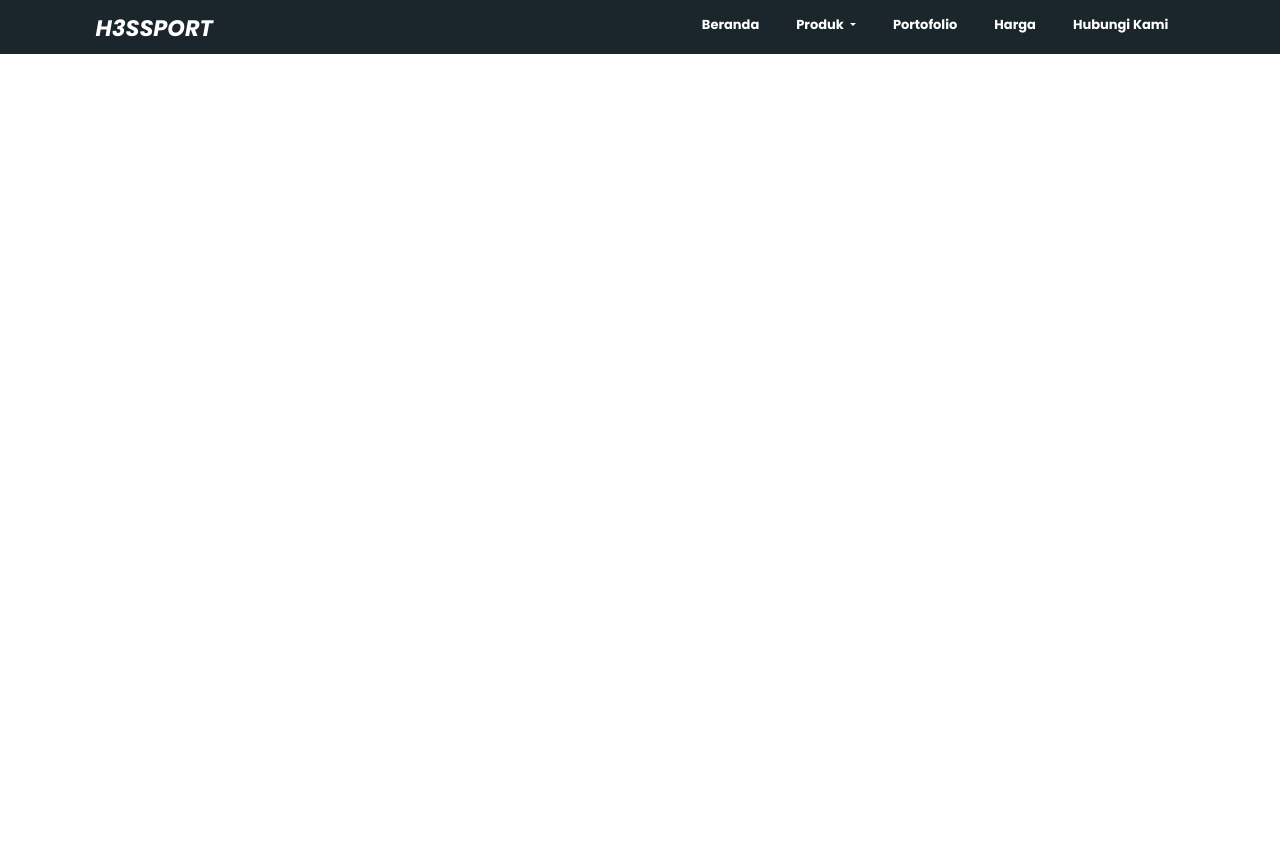
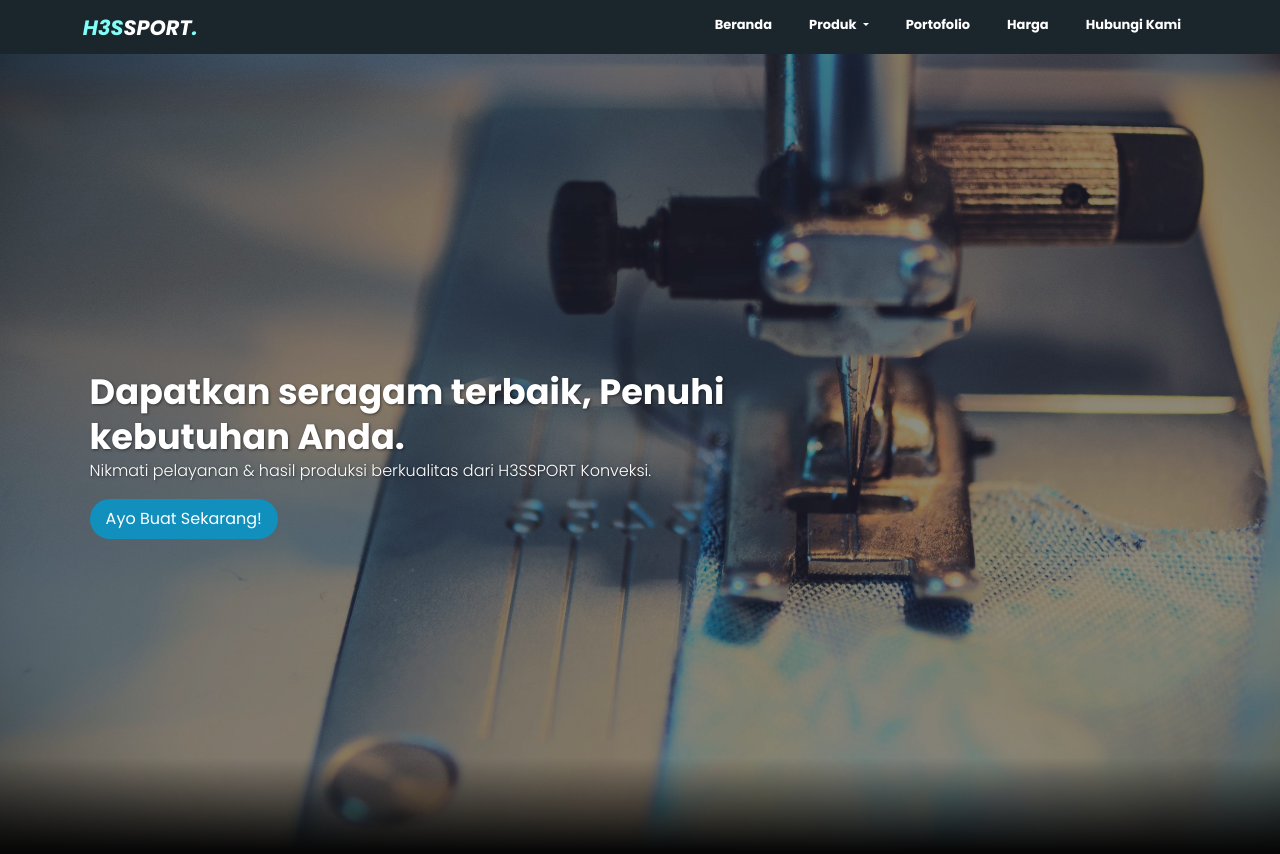
Before and after one commit to syauqinadhif/web-konveksi, a Vue app: page / in a window 1280 px wide. Before the commit the page ends 800 px from the top, so only its background shows below. Built offline with nearby package versions, Linux system fonts and the light colour scheme.

Commit message:
beranda update

```diff
--- a/src/components/Header.vue
+++ b/src/components/Header.vue
@@ -6,7 +6,7 @@ import { RouterView } from "vue-router";
   <header>
     <nav class="container">
       <div class="branding">
-        <h1>H3SSPORT</h1>
+        <h1> <span>H3S</span>SPORT<span>.</span></h1>
       </div>
       <ul class="nav-routes">
         <RouterLink to="/">Beranda</RouterLink>
@@ -33,14 +33,6 @@ import { RouterView } from "vue-router";
             <router-link to="/produk/kemeja" class="dropdown-item">Tote Bag</router-link>
           </div>
         </li>
-        <!-- <li class="dropdown">
-          <router-link to="/produk" class="dropbtn">Produk</router-link>
-          <div class="dropdown-content">
-            <router-link to="/produk/kaos">Kaos</router-link>
-            <router-link to="/produk/jaket">Jaket</router-link>
-            <router-link to="/produk/kemeja">Kemeja</router-link>
-          </div>
-        </li> -->
         <RouterLink to="/about">Portofolio</RouterLink>
         <RouterLink to="/about">Harga</RouterLink>
         <RouterLink to="/about">Hubungi Kami</RouterLink>
@@ -50,13 +42,18 @@ import { RouterView } from "vue-router";
 </template>
 
 <style lang="scss" scoped>
+
 header {
+  // background-color: var(--bg) !important;
   background-color: #1b262c;
+  // position:relative;
+  // background-color: rgba(1, 1, 1, 0.6);
+
 
   nav {
     display: flex;
     align-items: center;
-    padding: 0.75rem 2% 0.1rem;
+    padding: 0.75rem 1% 0.1rem;
 
     .branding {
       display: flex;
@@ -64,10 +61,13 @@ header {
       gap: 8px;
 
       h1 {
-        font-size: 1.4rem;
-        font-weight: 700;
+        font-size: 1.3rem;
+        font-weight: 600;
         color: #fff;
         font-style: italic;
+      }
+      span {
+        color: #82fdf7;
       }
     }
 
@@ -89,7 +89,7 @@ header {
       }
 
       a:hover {
-        color: #81c2e5;
+        color: #82fdf7;
       }
 
       .dropdown {
@@ -124,7 +124,7 @@ header {
 
       .dropdown-content a:hover {
         // background-color: #81c2e5;
-        color: #81c2e5;
+        color: #82fdf7;
       }
 
       .dropdown:hover .dropdown-content {
--- a/src/views/HomeView.vue
+++ b/src/views/HomeView.vue
@@ -1,8 +1,67 @@
-<script setup>
-
-</script>
+<script setup></script>
 
 <template>
-  <main>
-  </main>
+  <section class="hero" id="home">
+    <main class="content">
+      <h1>Dapatkan seragam terbaik, Penuhi kebutuhan Anda.</h1>
+      <p>Nikmati pelayanan & hasil produksi berkualitas dari H3SSPORT Konveksi.</p>
+      <a href="#" class="cta">Ayo Buat Sekarang!</a>
+    </main>
+  </section>
 </template>
+
+<style lang="scss" scoped>
+.hero {
+  min-height: 100vh;
+  display: flex;
+  align-items: center;
+  background-image: url(../assets/hero-bg1.jpg);
+  background-repeat: no-repeat;
+  background-size: cover;
+  background-position: center;
+  position: relative;
+}
+
+.hero::after {
+  content: "";
+  display: block;
+  position: absolute;
+  width: 100%;
+  height: 30%;
+  bottom: 0;
+  background: linear-gradient(0deg, rgb(6, 6, 6) 1%, rgba(255, 255, 255, 0) 40%);
+}
+
+.hero .content {
+  padding: 1.4rem 7%;
+  max-width: 60rem;
+}
+
+.hero .content h1 {
+  font-weight: 600;
+  font-size: 2.2rem;
+  color: #fff;
+  text-shadow: 1px 1px 3px rgba(1, 1, 3, 0.5);
+  line-height: 1.3;
+}
+
+.hero .content p {
+  font-size: 1rem;
+  margin-top: -0.5rem;
+  line-height: 1.4;
+  font-weight: 300;
+  color: #fff;
+  text-shadow: 1px 1px 3px rgba(1, 1, 3, 0.5);
+}
+
+.hero .content .cta {
+  text-decoration: none;
+  display: inline-block;
+  padding: 0.5rem 1rem;
+  font-size: 1rem;
+  color: #fff;
+  background-color: #118fbd;
+  border-radius: 3rem;
+  box-shadow: 1px 1px 3px, rgba(1, 1, 3, 0.5);
+}
+</style>
```
Also changed, not shown: src/assets/hero-bg1.jpg (added).
